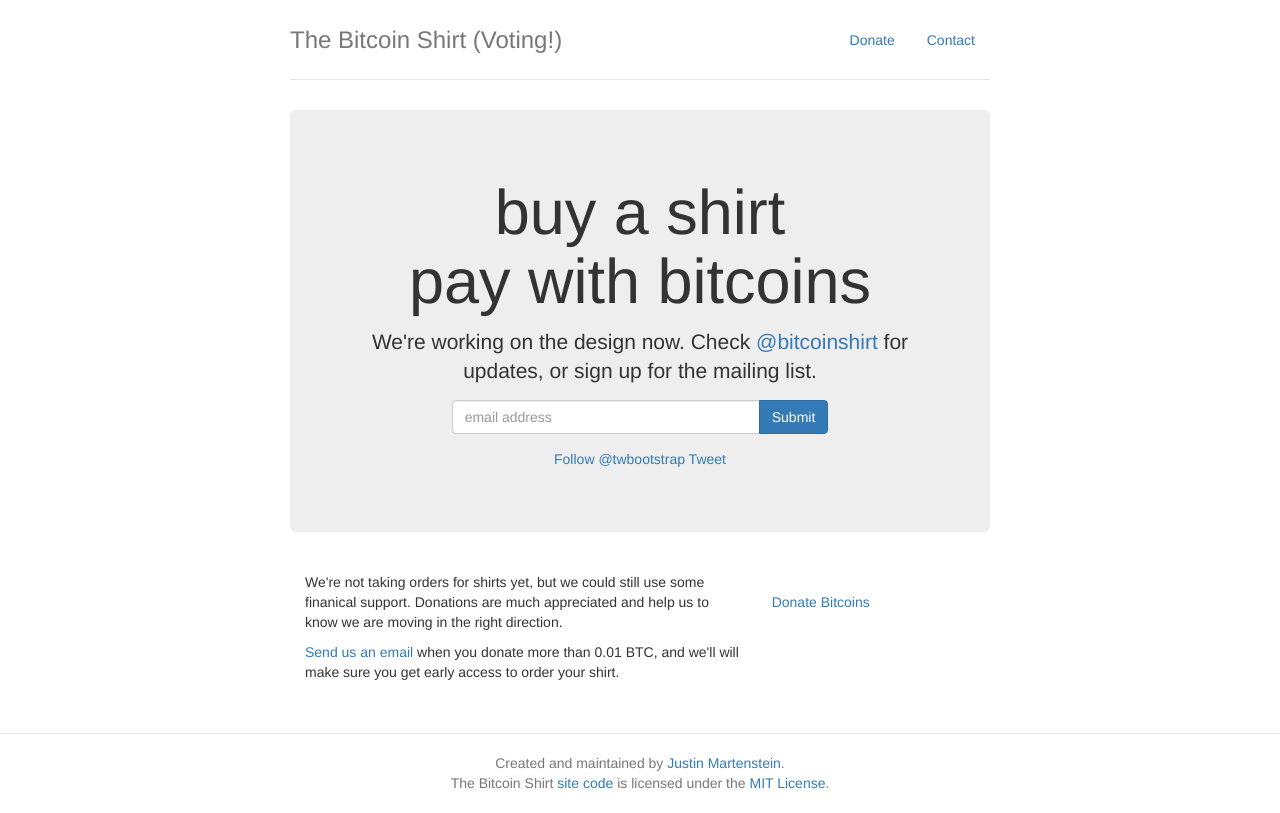
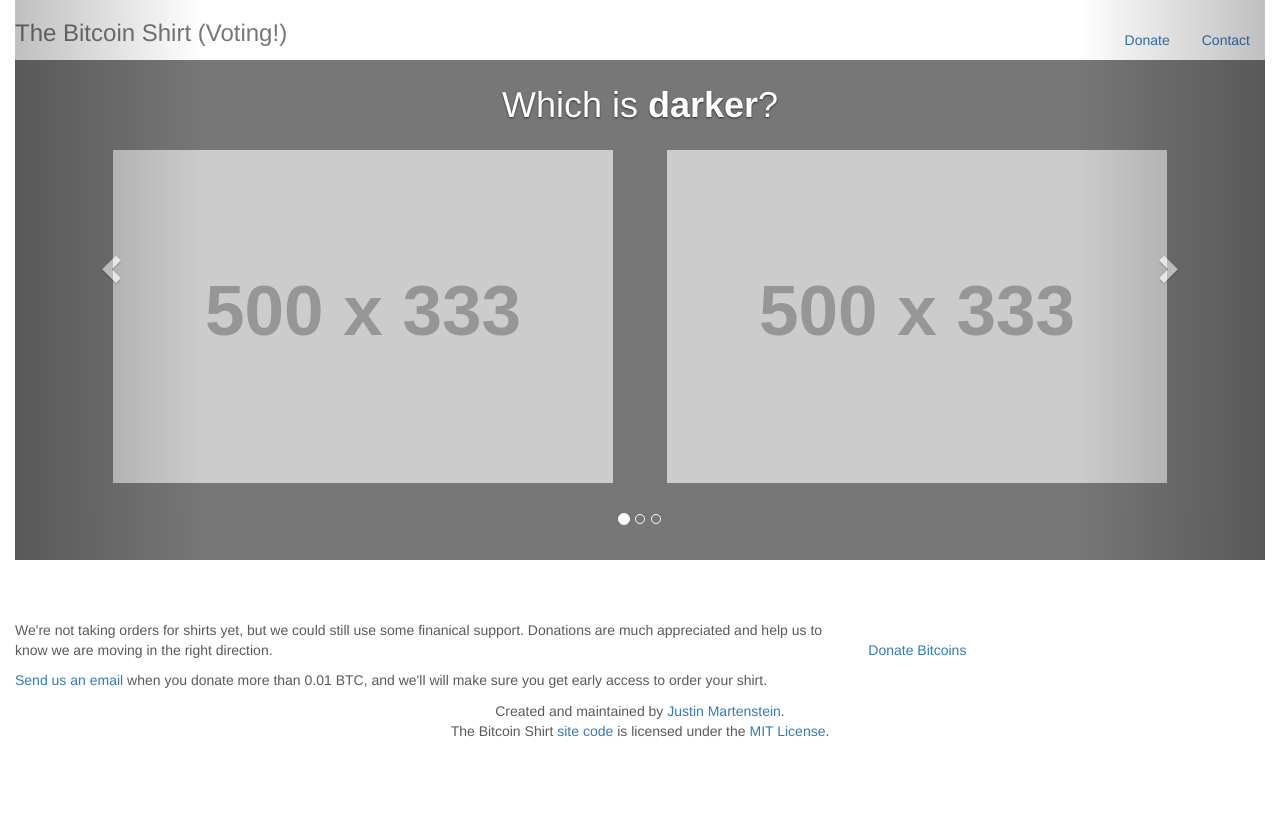
Before and after one commit to jmartenstein/bitcoinshirt, a website: page static/index.html in a window 1280 px wide. Drawn offline with nearby package versions, Linux system fonts and the light colour scheme; placeholder pictures from the web are drawn by us.

Commit message:
Initial try at carousel

```diff
--- a/static/carousel.css
+++ b/static/carousel.css
@@ -31,6 +31,11 @@
 }
 /* Since positioning the image, we need to help out the caption */
 .carousel-caption {
+  position: absolute;
+  top: 5px;
+  padding: 0 20px;
+  margin: 0 auto;
+  text-align:center;
   z-index: 10;
 }
 
@@ -47,6 +52,15 @@
   height: 500px;
 }
 
+.inner-item {
+  text-align: center;
+  position: relative;
+  top: 65px;
+}
+
+.inner-item > img {
+  padding: 25px;
+}
 
 
 /* MARKETING CONTENT
--- a/static/index.html
+++ b/static/index.html
@@ -11,96 +11,13 @@
   <link href="//netdna.bootstrapcdn.com/bootstrap/3.0.0/css/bootstrap.min.css" rel="stylesheet">
   <link rel="stylesheet" type="text/css" href="http://fonts.googleapis.com/css?family=Ubuntu:300,400,500,700,300italic,400italic,500italic,700italic">
   <link rel="stylesheet" type="text/css" href="http://fonts.googleapis.com/css?family=Open+Sans:300italic,400italic,600italic,700italic,300,400,600,700,800">
-
-  <style type="text/css">
-
-    /* Space out content a bit */
-    body {
-      padding-top: 20px;
-      padding-bottom: 20px;
-    }
-
-    /* Everything but the jumbotron gets side spacing for mobile first views */
-    .header,
-    .marketing,
-    .footer {
-      padding-left: 15px;
-      padding-right: 15px;
-    }
-
-    /* Custom page header */
-    .header {
-      border-bottom: 1px solid #e5e5e5;
-    }
-    /* Make the masthead heading the same height as the navigation */
-    .header h3 {
-      margin-top: 0;
-      margin-bottom: 0;
-      line-height: 40px;
-      padding-bottom: 19px;
-    }
-
-    /* Custom page footer */
-    .footer {
-      padding-top: 19px;
-      color: #777;
-      border-top: 1px solid #e5e5e5;
-    }
-
-    /* Customize container */
-    @media (min-width: 768px) {
-      .container {
-        max-width: 730px;
-      }
-    }
-    .container-narrow > hr {
-      margin: 30px 0;
-    }
-
-    /* Main marketing message and sign up button */
-    .jumbotron {
-      text-align: center;
-      border-bottom: 1px solid #e5e5e5;
-    }
-    /*.jumbotron .btn {
-      font-size: 21px;
-      padding: 14px 24px;
-    }*/
-
-    /* Supporting marketing content */
-    .marketing {
-      margin: 40px 0;
-    }
-    .marketing p + h4 {
-      margin-top: 28px;
-    }
-
-    /* Responsive: Portrait tablets and up */
-    @media screen and (min-width: 768px) {
-      /* Remove the padding we set earlier */
-      .header,
-      .marketing,
-      .footer {
-        padding-left: 0;
-        padding-right: 0;
-      }
-      /* Space out the masthead */
-      .header {
-        margin-bottom: 30px;
-      }
-      /* Remove the bottom border on the jumbotron for visual effect */
-      .jumbotron {
-        border-bottom: 0;
-      }
-  }
-
-  </style>
+  <link rel="stylesheet" type="text/css" href="carousel.css">
 
 </head>
 
 <body>
 
-  <div class="container">
+  <div class="container-fluid">
 
     <div class="header">
       <ul class="nav nav-pills pull-right">
@@ -110,63 +27,58 @@
       <h3 class="text-muted">The Bitcoin Shirt (Voting!)</h3>
     </div>
 
-    <div class="jumbotron">
-      <h1>buy a shirt<br/>
-          pay with bitcoins</h1>
-      <p class="lead">
-        We're working on the design now. Check <a href="http://www.twitter.com/bitcoinshirt">@bitcoinshirt</a>
-        for updates, or sign up for the mailing list.
-      </p>
-      <form class="bs-example bs-example-form" action="https://tinyletter.com/thebitcoinshirt" method="post" target="popupwindow" onsubmit="window.open('https://tinyletter.com/thebitcoinshirt', 'popupwindow', 'scrollbars=yes,width=800,height=600');return true">
+  <div class="row-fluid">
 
-       <!-- <p> -->
-          <!-- <label for="tlemail">Enter your email address</label> -->
-          <input type="hidden" value="1" name="embed"/>
+  <div id="design-carousel" class="carousel slide">
 
-          <div class="row">
-          <div class="col-md-8 col-md-offset-2">
+    <!-- Indicators -->
+    <ol class="carousel-indicators">
+      <li data-target="#design-carousel" data-slide-to="0" class="active"></li>
+      <li data-target="#design-carousel" data-slide-to="1"></li>
+      <li data-target="#design-carousel" data-slide-to="2"></li>
+    </ol>
 
-          <div class="input-group">
-            <input type="text" name="email" id="tlemail" class="form-control" placeholder="email address">
-            <span class="input-group-btn">
-             <button type="submit" class="btn btn-primary btn-med">Submit</button>
-            </span>
-          </div>
+    <div class="carousel-inner">
 
-          </div>
-          </div>
+      <div class="item active">
+        <div class="carousel-caption">
+          <h1>Which is <b>darker</b>?</h1>
+        </div> <!-- class="carousel-caption" -->
+        <div class="inner-item">
+          <img src="http://placehold.it/500x333">
+          <img src="http://placehold.it/500x333">
+        </div>
+      </div>  <!-- class="item active" -->
 
-          <!--
-          <input type="text" style="width:240px" name="email" id="tlemail" value="email"/>
-          <input type="submit" value="Subscribe" />
-          -->
-        <!--<p> -->
+      <div class="item">
+        <div class="carousel-caption">
+          <h1>Which is <b>more creative</b>?</h1>
+        </div> <!-- class="carousel-caption" -->
+        <div class="inner-item">
+          <img src="http://placehold.it/500x333">
+          <img src="http://placehold.it/500x333">
+        </div>
+      </div>  <!-- class="item" -->
 
-        <!--
-        <a href="https://tinyletter.com" target="_blank">powered by TinyLetter</a></p>
-        -->
-      </form>
+      <div class="item">
+        <div class="carousel-caption">
+          <h1>Which is <b>geekier</b>?</h1>
+        </div> <!-- class="carousel-caption" -->
+        <div class="inner-item">
+          <img src="http://placehold.it/500x333">
+          <img src="http://placehold.it/500x333">
+        </div>
+      </div>  <!-- class="item" -->
 
-    <p>
+    </div> <!-- class="carousel-inner" -->
 
-      <!-- social buttons -->
-      <div id="social-buttons" class="hidden-print">
-      <div class="bs-social">
-      <!--<ul class="unstyled inline">
-        <li class="follow-btn"> -->
-          <a href="https://twitter.com/bitcoinshirt" class="twitter-follow-button" data-link-color="#0069D6" data-show-count="true">Follow @twbootstrap</a>
-        <!-- </li>
-        <li class="tweet-btn"> -->
-          <a href="https://twitter.com/share" class="twitter-share-button" data-url="http://bitcoinshirt.org/" data-count="horizontal" data-via="bitcoinshirt" data-related="jmartenstein:Creator of Bitcoin Shirt">Tweet</a>
-        <!--</li>
+    <a class="left carousel-control" href="#design-carousel" data-slide="prev"><span class="glyphicon glyphicon-chevron-left"></span></a>
+    <a class="right carousel-control" href="#design-carousel" data-slide="next"><span class="glyphicon glyphicon-chevron-right"></span></a>
 
-      </ul>-->
-      </div>
-      </div> <!-- class="row" -->
 
-    </p>
+  </div> <!-- id="design-carousel" -->
 
-    </div> <!-- class="jumbtron" -->
+  </div> <!-- class="row-fluid" -->
 
   <div class="row marketing">
     <div class="col-md-8">
@@ -198,8 +110,8 @@
 
 <!-- load javascript last, to save time -->
 <script src="http://platform.twitter.com/widgets.js"></script>
-<script src="./assets/js/jquery-1.7.1.min.js"></script>
-<script src="//netdna.bootstrapcdn.com/bootstrap/3.0.0/js/bootstrap.min.js"></script>
+<script src="http://code.jquery.com/jquery-1.10.1.min.js"></script>
+<script src="http://netdna.bootstrapcdn.com/bootstrap/3.0.0/js/bootstrap.min.js"></script>
 <script src="http://code.jquery.com/jquery.js"></script>
 
 
```
